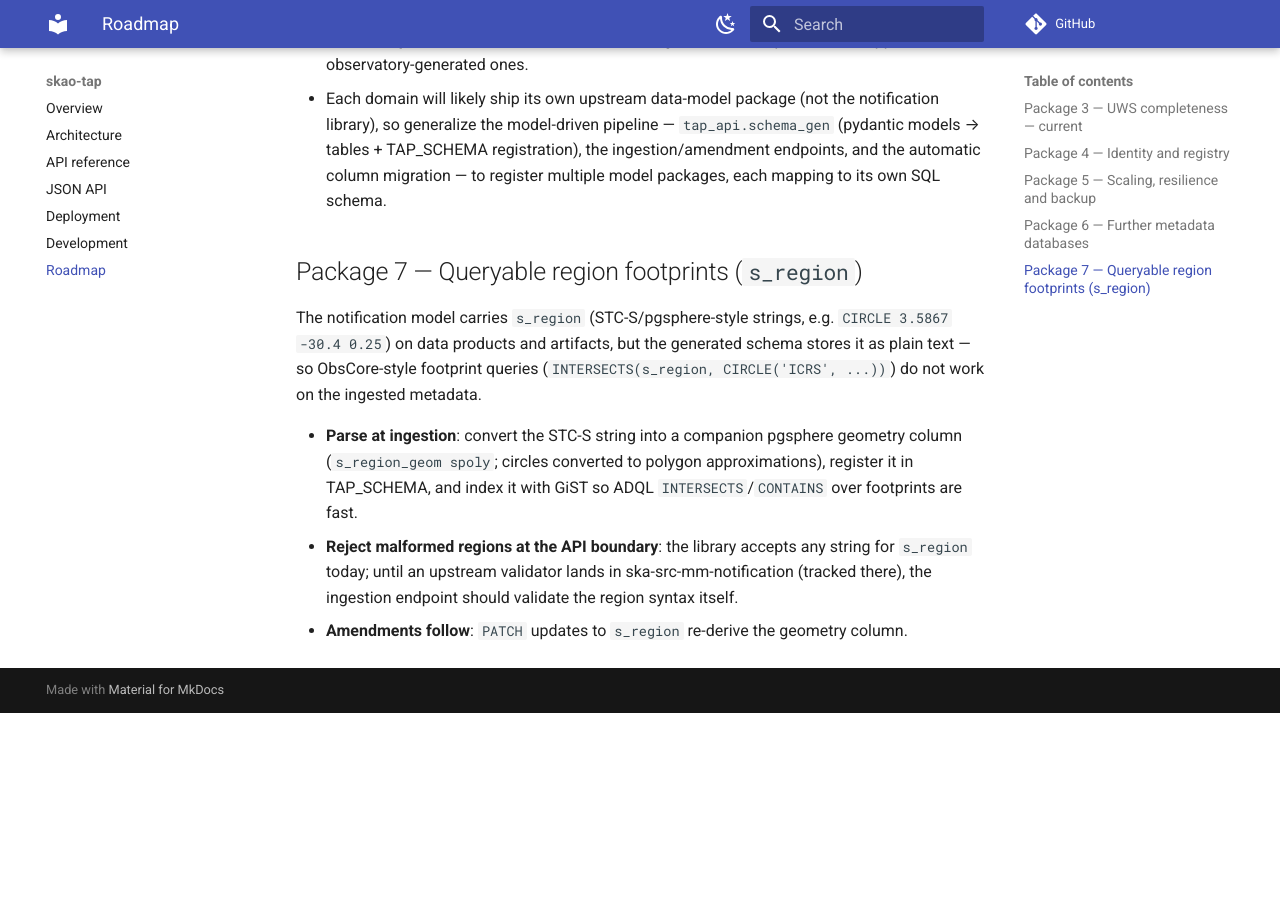
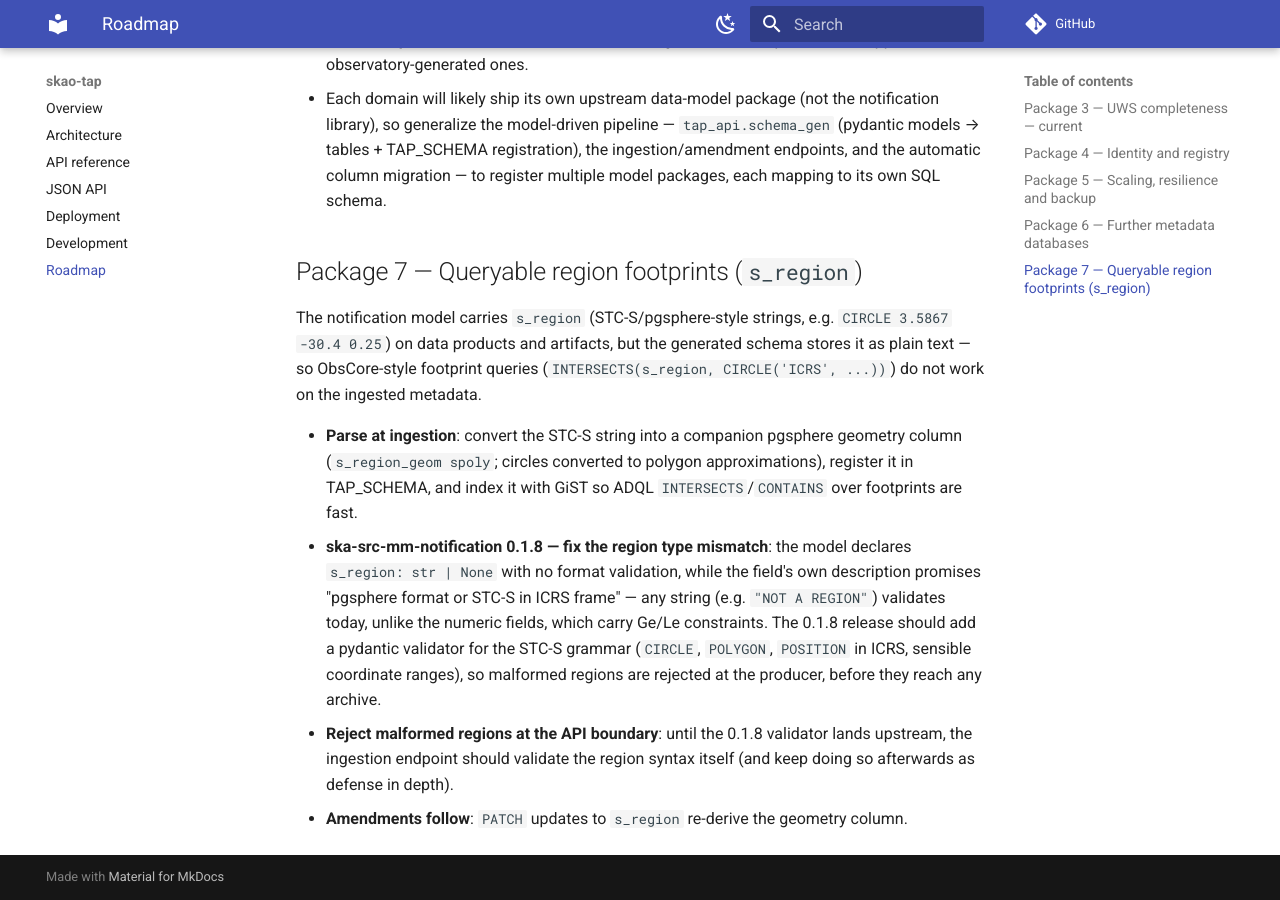
Before and after one commit to MicheleDelliVeneri/skao-tap, an MkDocs documentation site: the page built from docs/roadmap.md, in a window 1280 px wide and 900 px high, scrolled down 1475 px. Built offline with MkDocs 1.6.1 and Material for MkDocs 9.7.7, drawn with Linux system fonts in a browser that asks for light colours; comment, search, counter and statistics services are not loaded; before the commit the page ends 2188 px from its top, so only the background shows below that.

Commit message:
Roadmap: ska-src-mm-notification 0.1.8 region validator (package 7)
Recover the s_region type-mismatch point from review: the model declares
a bare string while promising STC-S/pgsphere format, so any string
validates today. 0.1.8 should add an STC-S grammar validator; the
ingestion endpoint validates independently as defense in depth.

Co-Authored-By: Claude Fable 5 <noreply@anthropic.com>
Claude-Session: https://claude.ai/code/session_01UYnx9sd6RGzVna7nW3vhHr

```diff
--- a/docs/roadmap.md
+++ b/docs/roadmap.md
@@ -74,9 +74,16 @@ ingested metadata.
   pgsphere geometry column (`s_region_geom spoly`; circles converted to
   polygon approximations), register it in TAP_SCHEMA, and index it with
   GiST so ADQL `INTERSECTS`/`CONTAINS` over footprints are fast.
-- **Reject malformed regions at the API boundary**: the library accepts
-  any string for `s_region` today; until an upstream validator lands in
-  ska-src-mm-notification (tracked there), the ingestion endpoint should
-  validate the region syntax itself.
+- **ska-src-mm-notification 0.1.8 — fix the region type mismatch**: the
+  model declares `s_region: str | None` with no format validation, while
+  the field's own description promises "pgsphere format or STC-S in ICRS
+  frame" — any string (e.g. `"NOT A REGION"`) validates today, unlike the
+  numeric fields, which carry Ge/Le constraints. The 0.1.8 release should
+  add a pydantic validator for the STC-S grammar (`CIRCLE`, `POLYGON`,
+  `POSITION` in ICRS, sensible coordinate ranges), so malformed regions
+  are rejected at the producer, before they reach any archive.
+- **Reject malformed regions at the API boundary**: until the 0.1.8
+  validator lands upstream, the ingestion endpoint should validate the
+  region syntax itself (and keep doing so afterwards as defense in depth).
 - **Amendments follow**: `PATCH` updates to `s_region` re-derive the
   geometry column.
```
